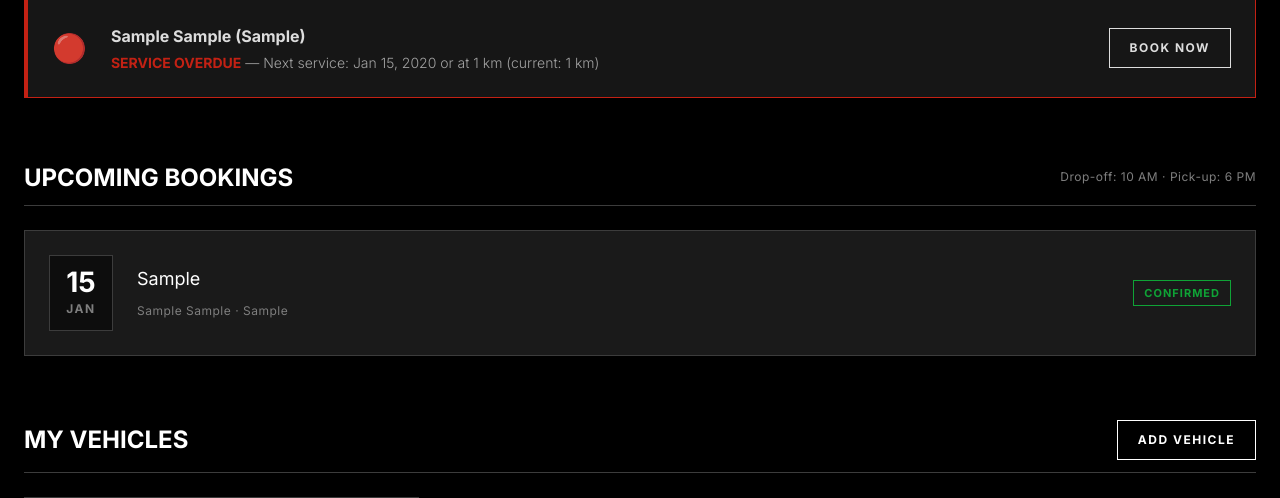
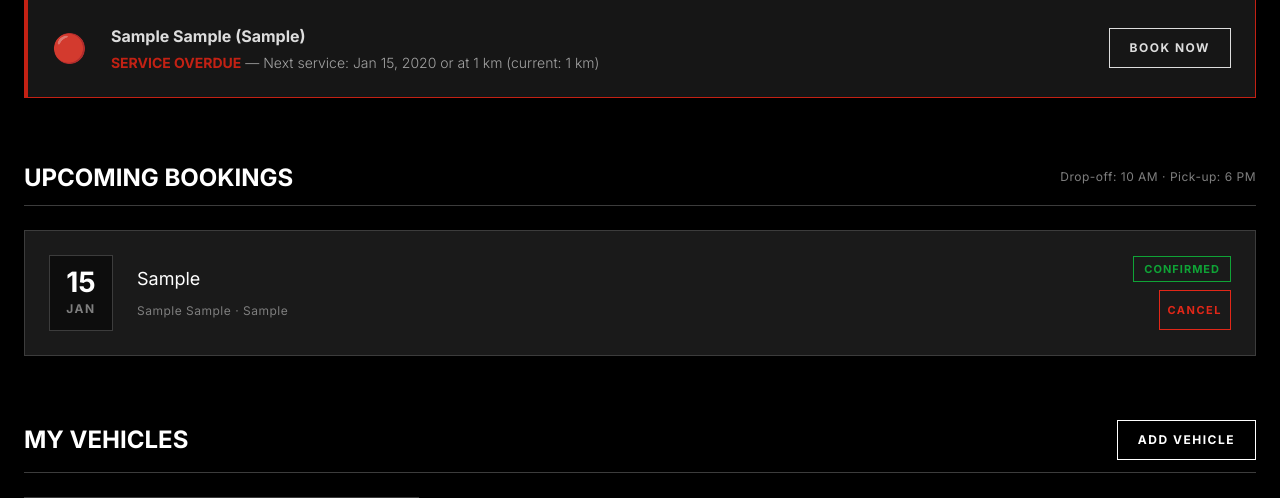
Before and after one commit to chinmayc0707/Precision-Garage, a Flask app: page /dashboard in a window 1280 px wide. Shown: the part 349-847 px from the top of the page. Run offline with Flask 3, Linux system fonts and the light colour scheme; a user stored in the database is signed in; tables that the repository leaves empty hold one stand-in row (values such as "Sample post").

Commit message:
Allow users to cancel pending or confirmed bookings
Co-authored-by: chinmayc0707 <139462368+chinmayc0707@users.noreply.github.com>

```diff
--- a/app.py
+++ b/app.py
@@ -314,6 +314,25 @@ def book_service():
     return render_template("book.html", form=form)
 
 
+@app.route("/booking/<int:booking_id>/cancel", methods=["POST"])
+@login_required
+def cancel_user_booking(booking_id):
+    booking = Booking.query.get_or_404(booking_id)
+    # Check ownership
+    if booking.vehicle.user_id != current_user.id:
+        flash("Unauthorized.", "danger")
+        return redirect(url_for("dashboard"))
+
+    if booking.status not in ["pending", "confirmed"]:
+        flash("You can only cancel pending or confirmed bookings.", "warning")
+        return redirect(url_for("dashboard"))
+
+    booking.status = "cancelled"
+    db.session.commit()
+    flash(f"Booking for {booking.vehicle.make} {booking.vehicle.model} on {booking.preferred_date.strftime('%B %d, %Y')} cancelled successfully.", "success")
+    return redirect(url_for("dashboard"))
+
+
 @app.route("/api/date-availability/<date_str>")
 @login_required
 def check_date_availability(date_str):
--- a/templates/dashboard.html
+++ b/templates/dashboard.html
@@ -61,11 +61,18 @@
                         <div class="booking-date-day">{{ booking.preferred_date.strftime('%d') }}</div>
                         <div class="booking-date-month">{{ booking.preferred_date.strftime('%b') }}</div>
                     </div>
-                    <div class="booking-info">
+                    <div class="booking-info" style="flex:1;">
                         <p class="title-sm" style="color:var(--on-dark);">{{ booking.service_type.replace('_', ' ').title() }}</p>
                         <p class="caption mt-sm">{{ booking.vehicle.make }} {{ booking.vehicle.model }} · {{ booking.vehicle.registration_no }}</p>
                     </div>
-                    <span class="booking-status {{ booking.status }}">{{ booking.status }}</span>
+                    <div style="display:flex; flex-direction:column; align-items:flex-end; gap:8px;">
+                        <span class="booking-status {{ booking.status }}">{{ booking.status }}</span>
+                        {% if booking.status in ['pending', 'confirmed'] %}
+                        <form action="{{ url_for('cancel_user_booking', booking_id=booking.id) }}" method="POST" style="margin: 0;" onsubmit="return confirm('Are you sure you want to cancel this booking?');">
+                            <button type="submit" class="btn btn-sm btn-danger" style="font-size: 11px; padding: 4px 8px;">CANCEL</button>
+                        </form>
+                        {% endif %}
+                    </div>
                 </div>
                 {% endfor %}
             {% else %}
```
